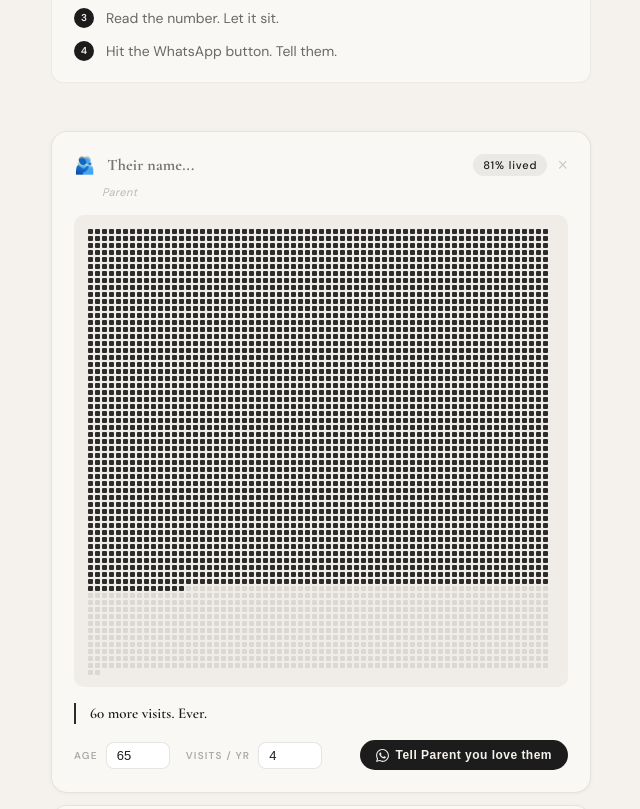
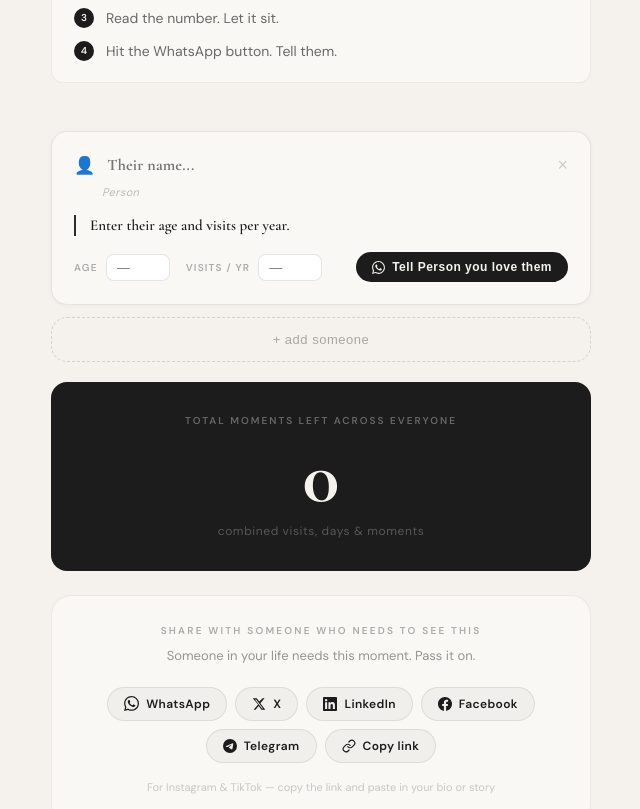
Before and after one commit to rohaanzuberi/rohaan-tools, a Next.js app: page /people-grid in a window 1280 px wide. Shown: the part 680-1489 px from the top of the page, without its empty margins (319-959 px from the left). Built offline with nearby package versions, Linux system fonts and the light colour scheme.

Commit message:
Update page.js

```diff
--- a/app/people-grid/page.js
+++ b/app/people-grid/page.js
@@ -4,15 +4,11 @@ import { useState, useEffect } from "react";
 
 const LIFE_EXPECTANCY = 80;
 const WEEKS_PER_YEAR = 52;
-const TOOL_URL = "https://rohaanzuberi.com/people-grid";
+const TOOL_URL = "https://tools.rohaanzuberi.com/people-grid";
 const SHARE_TEXT = "I just counted how many times I'll actually see the people I love most. The number hit different. Try it yourself...";
 
 const DEFAULT_PEOPLE = [
-  { id: "parent1", label: "Parent", emoji: "🫂", name: "", age: 65, visitsPerYear: 4, visitLabel: "visits", leaveAge: null },
-  { id: "parent2", label: "Other parent", emoji: "🫂", name: "", age: 63, visitsPerYear: 4, visitLabel: "visits", leaveAge: null },
-  { id: "child", label: "Child at home", emoji: "🧒", name: "", age: 8, visitsPerYear: 52, visitLabel: "weekends", leaveAge: 18 },
-  { id: "friend", label: "Close friend", emoji: "🤝", name: "", age: 32, visitsPerYear: 6, visitLabel: "meetups", leaveAge: null },
-  { id: "partner", label: "Partner", emoji: "❤️", name: "", age: 34, visitsPerYear: 365, visitLabel: "days", leaveAge: null },
+  { id: "person1", label: "Person", emoji: "👤", name: "", age: "", visitsPerYear: "", visitLabel: "visits", leaveAge: null },
 ];
 
 const SOCIALS = [
@@ -161,19 +157,25 @@ function ShareBar() {
 
 function PersonCard({ person, onUpdate, onRemove, index }) {
   const [messageSent, setMessageSent] = useState(false);
-  const weeksLeft = Math.max(0, Math.round((LIFE_EXPECTANCY - person.age) * WEEKS_PER_YEAR));
+
+  const age = Number(person.age) || 0;
+  const visitsPerYear = Number(person.visitsPerYear) || 0;
+
+  const weeksLeft = Math.max(0, Math.round((LIFE_EXPECTANCY - age) * WEEKS_PER_YEAR));
   const totalWeeks = Math.round(LIFE_EXPECTANCY * WEEKS_PER_YEAR);
-  const livedWeeks = Math.round(person.age * WEEKS_PER_YEAR);
-  const pct = Math.round((livedWeeks / totalWeeks) * 100);
+  const livedWeeks = Math.round(age * WEEKS_PER_YEAR);
+  const pct = age ? Math.round((livedWeeks / totalWeeks) * 100) : 0;
 
   let touchpoints, touchpointLabel;
   if (person.leaveAge) {
-    const yearsLeft = Math.max(0, person.leaveAge - person.age);
-    touchpoints = Math.round(yearsLeft * person.visitsPerYear);
+    const yearsLeft = Math.max(0, person.leaveAge - age);
+    touchpoints = Math.round(yearsLeft * visitsPerYear);
     touchpointLabel = `${touchpoints.toLocaleString()} more weekends before they leave home.`;
   } else {
-    touchpoints = Math.round((weeksLeft / WEEKS_PER_YEAR) * person.visitsPerYear);
-    touchpointLabel = `${touchpoints.toLocaleString()} more ${person.visitLabel}. Ever.`;
+    touchpoints = Math.round((weeksLeft / WEEKS_PER_YEAR) * visitsPerYear);
+    touchpointLabel = age && visitsPerYear
+      ? `${touchpoints.toLocaleString()} more ${person.visitLabel}. Ever.`
+      : "Enter their age and visits per year.";
   }
 
   const displayName = person.name.trim() || person.label;
@@ -203,11 +205,13 @@ function PersonCard({ person, onUpdate, onRemove, index }) {
           />
         </div>
         <div style={{ display: "flex", alignItems: "center", gap: "10px" }}>
+          {age > 0 && (
             <span style={{
               fontSize: "11px", color: "#1c1c1c", letterSpacing: "0.08em",
               background: "rgba(28,28,28,0.07)", borderRadius: "20px",
               padding: "4px 10px", fontWeight: "500",
             }}>{pct}% lived</span>
+          )}
           <button onClick={onRemove} style={{
             background: "none", border: "none", cursor: "pointer",
             color: "rgba(0,0,0,0.18)", fontSize: "18px", padding: "0", lineHeight: 1,
@@ -221,9 +225,11 @@ function PersonCard({ person, onUpdate, onRemove, index }) {
         </span>
       </div>
 
+      {age > 0 && (
         <div style={{ background: "#f0ede8", borderRadius: "10px", padding: "14px 14px 12px", marginBottom: "16px" }}>
           <WeeksGrid totalWeeks={Math.min(totalWeeks, 4160)} livedWeeks={livedWeeks} />
         </div>
+      )}
 
       <div style={{ borderLeft: "2px solid #2c2c2c", paddingLeft: "14px", marginBottom: "16px" }}>
         <div style={{
@@ -246,7 +252,8 @@ function PersonCard({ person, onUpdate, onRemove, index }) {
               <input
                 type="number"
                 value={person[field.key]}
-                onChange={e => onUpdate({ ...person, [field.key]: Math.max(0, Math.min(field.max, Number(e.target.value))) })}
+                onChange={e => onUpdate({ ...person, [field.key]: e.target.value === "" ? "" : Math.max(0, Math.min(field.max, Number(e.target.value))) })}
+                placeholder="—"
                 style={{
                   background: "#fff", border: "1px solid rgba(0,0,0,0.1)",
                   borderRadius: "8px", color: "#1c1c1c", padding: "5px 10px",
@@ -304,15 +311,17 @@ export default function PeopleGrid() {
     if (!newName.trim()) return;
     setPeople(p => [...p, {
       id: `custom-${Date.now()}`, label: "Person", emoji: newEmoji,
-      name: newName, age: 35, visitsPerYear: 4, visitLabel: "visits", leaveAge: null,
+      name: newName, age: "", visitsPerYear: "", visitLabel: "visits", leaveAge: null,
     }]);
     setNewName(""); setNewEmoji("👤"); setAdding(false);
   };
 
   const totalMoments = people.reduce((acc, p) => {
-    const weeksLeft = Math.max(0, Math.round((LIFE_EXPECTANCY - p.age) * WEEKS_PER_YEAR));
-    if (p.leaveAge) return acc + Math.round(Math.max(0, p.leaveAge - p.age) * p.visitsPerYear);
-    return acc + Math.round((weeksLeft / WEEKS_PER_YEAR) * p.visitsPerYear);
+    const age = Number(p.age) || 0;
+    const visitsPerYear = Number(p.visitsPerYear) || 0;
+    const weeksLeft = Math.max(0, Math.round((LIFE_EXPECTANCY - age) * WEEKS_PER_YEAR));
+    if (p.leaveAge) return acc + Math.round(Math.max(0, p.leaveAge - age) * visitsPerYear);
+    return acc + Math.round((weeksLeft / WEEKS_PER_YEAR) * visitsPerYear);
   }, 0);
 
   return (
@@ -421,7 +430,6 @@ export default function PeopleGrid() {
 
         <div style={{ height: "12px" }} />
 
-        {/* Share bar */}
         <ShareBar />
 
         {/* Footer */}
```
Lines whose indentation alone changed are shown as unchanged.
